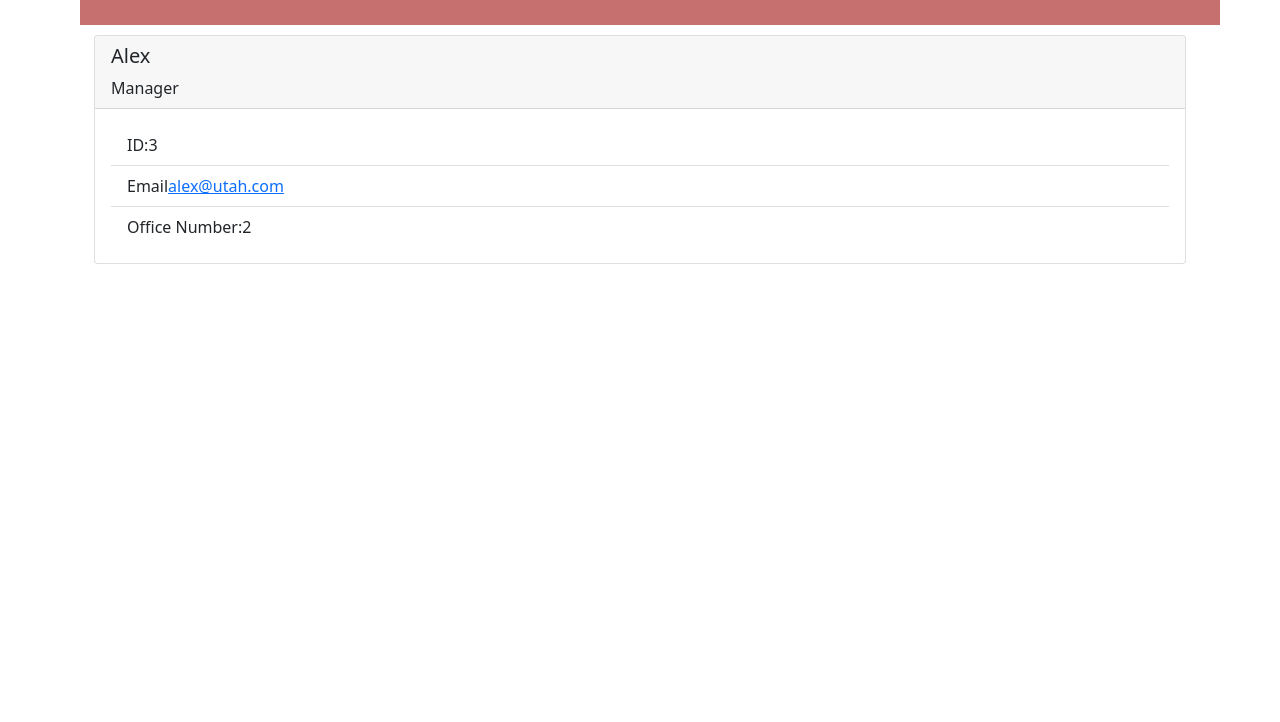
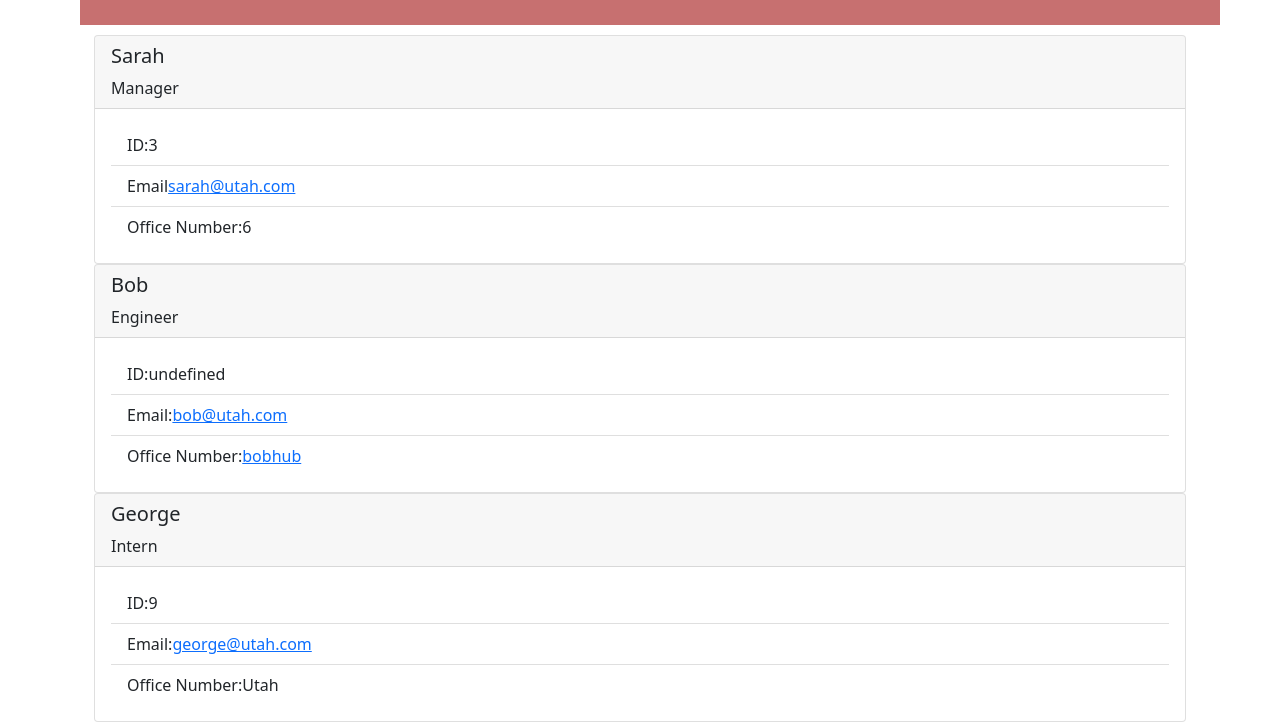
Before and after one commit to Jillium/team-profile-generator, a website: page output/teamprofile.html in a window 1280 px wide. Shown: the part 85-807 px from the top of the page. Drawn offline with nearby package versions, Linux system fonts and the light colour scheme; a web font is replaced by a local one.

Commit message:
readme finalization

```diff
--- a/output/team-profile.html
+++ b/output/teamprofile.html
@@ -25,17 +25,41 @@
 
            <div class = "card">
                 <div class = "card-header">
-                    <h5>Alex</h5>
+                    <h5>Sarah</h5>
                     <span class="oi oi-briefcase margin-right: 4rem"></span><span>Manager</span>
                 </div>
                 <div class = "card-body">
                     <ul class = "list-group list-group-flush">
                         <li class = "list-group-item">ID:3</li>
-                        <li class = "list-group-item">Email<a href = "mailto:alex@utah.com">alex@utah.com</a></li>
-                        <li class = "list-group-item">Office Number:2</li>
+                        <li class = "list-group-item">Email<a href = "mailto:sarah@utah.com">sarah@utah.com</a></li>
+                        <li class = "list-group-item">Office Number:6</li>
                     </ul>
                 </div>
-            </div>
+            </div><div class = "card">
+           <div class = "card-header">
+               <h5>Bob</h5>
+               <span class="oi oi-headphones margin-right: 4rem""></span><span>Engineer</span>
+           </div>
+           <div class = "card-body">
+               <ul class = "list-group list-group-flush">
+                   <li class = "list-group-item">ID:undefined</li>
+                   <li class = "list-group-item">Email:<a href = "mailto:bob@utah.com">bob@utah.com</a></li>
+                   <li class = "list-group-item">Office Number:<a href = "http://github.com/bobhub">bobhub</a></li>
+               </ul>
+           </div>
+       </div><div class = "card">
+           <div class = "card-header">
+               <h5>George</h5>
+               <span class="oi oi-book margin-right: 4rem""></span><span>Intern</span>
+           </div>
+           <div class = "card-body">
+               <ul class = "list-group list-group-flush">
+                   <li class = "list-group-item">ID:9</li>
+                   <li class = "list-group-item">Email:<a href = "mailto:george@utah.com">george@utah.com</a></li>
+                   <li class = "list-group-item">Office Number:Utah</li>
+               </ul>
+           </div>
+       </div>
 
                 </div>
 
```
Also changed, not shown: README.md, assets/screenshot.png (added).
